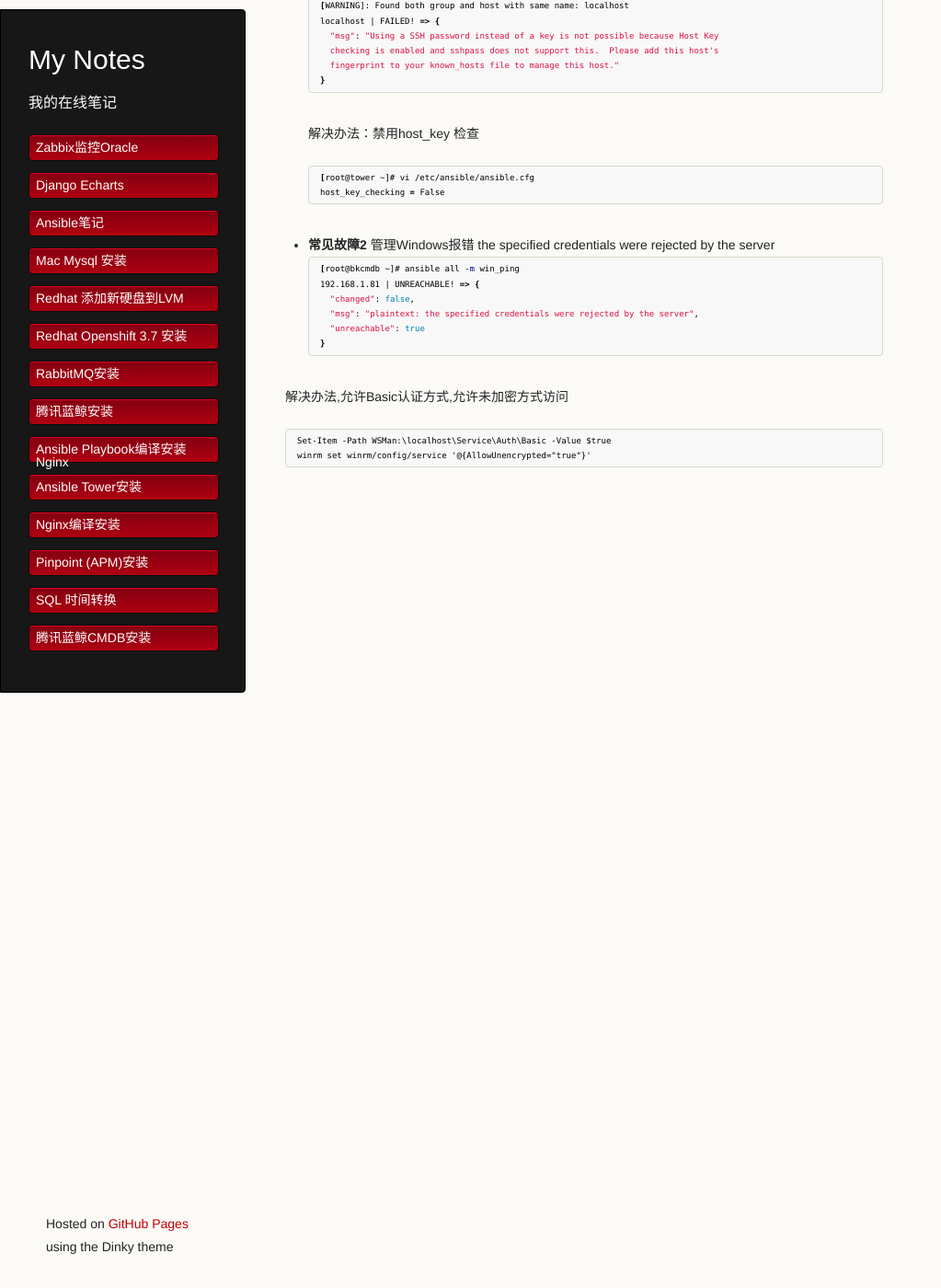
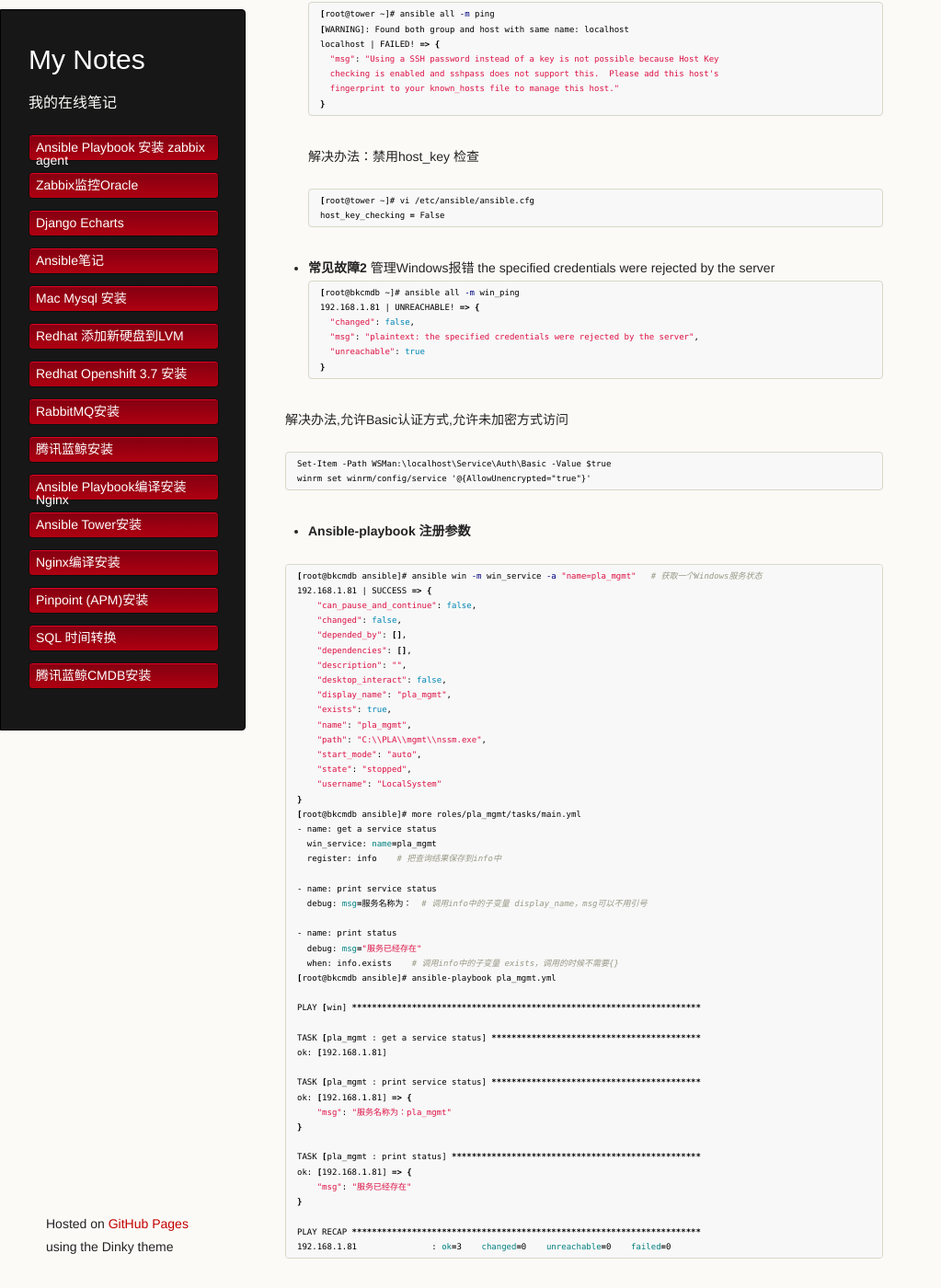
Before and after one commit to MerinYan/MerinYan.github.io, a Jekyll site: the page built from _posts/2018-06-01-ansible-comment.md, in a window 1280 px wide and 1400 px high, scrolled down 3369 px. Shown: the whole window at 92% size, without its empty margins (0-1023 px from the left). Built offline with Jekyll 4.4.1, drawn with Linux system fonts in a browser that asks for light colours.

Commit message:
2018-07-06

````diff
--- a/_posts/2018-06-01-ansible-comment.md
+++ b/_posts/2018-06-01-ansible-comment.md
@@ -225,3 +222,54 @@ host_key_checking = False
 Set-Item -Path WSMan:\localhost\Service\Auth\Basic -Value $true
 winrm set winrm/config/service '@{AllowUnencrypted="true"}'
 ```
+
+* **Ansible-playbook 注册参数**
+
+```bash
+[root@bkcmdb ansible]# ansible win -m win_service -a "name=pla_mgmt"   # 获取一个Windows服务状态
+192.168.1.81 | SUCCESS => {
+    "can_pause_and_continue": false,
+    "changed": false,
+    "depended_by": [],
+    "dependencies": [],
+    "description": "",
+    "desktop_interact": false,
+    "display_name": "pla_mgmt",
+    "exists": true,
+    "name": "pla_mgmt",
+    "path": "C:\\PLA\\mgmt\\nssm.exe",
+    "start_mode": "auto",
+    "state": "stopped",
+    "username": "LocalSystem"
+}
+[root@bkcmdb ansible]# more roles/pla_mgmt/tasks/main.yml
+- name: get a service status
+  win_service: name=pla_mgmt
+  register: info    # 把查询结果保存到info中
+
+- name: print service status
+  debug: msg=服务名称为：{{ info.display_name}}  # 调用info中的子变量 display_name，msg可以不用引号
+
+- name: print status
+  debug: msg="服务已经存在"
+  when: info.exists    # 调用info中的子变量 exists，调用的时候不需要{}
+[root@bkcmdb ansible]# ansible-playbook pla_mgmt.yml
+
+PLAY [win] **********************************************************************
+
+TASK [pla_mgmt : get a service status] ******************************************
+ok: [192.168.1.81]
+
+TASK [pla_mgmt : print service status] ******************************************
+ok: [192.168.1.81] => {
+    "msg": "服务名称为：pla_mgmt"
+}
+
+TASK [pla_mgmt : print status] **************************************************
+ok: [192.168.1.81] => {
+    "msg": "服务已经存在"
+}
+
+PLAY RECAP **********************************************************************
+192.168.1.81               : ok=3    changed=0    unreachable=0    failed=0
+```
````
Also changed, not shown: other parts of _posts/2018-06-01-ansible-comment.md (+1 -4 lines), _posts/2018-05-17-Ansible-Playbook-Install-Nginx.md (+11 -11 lines), _posts/2018-07-04-Ansible-Playbook-zabbix-agent.md (added, +102 -0 lines), 17 other files.
